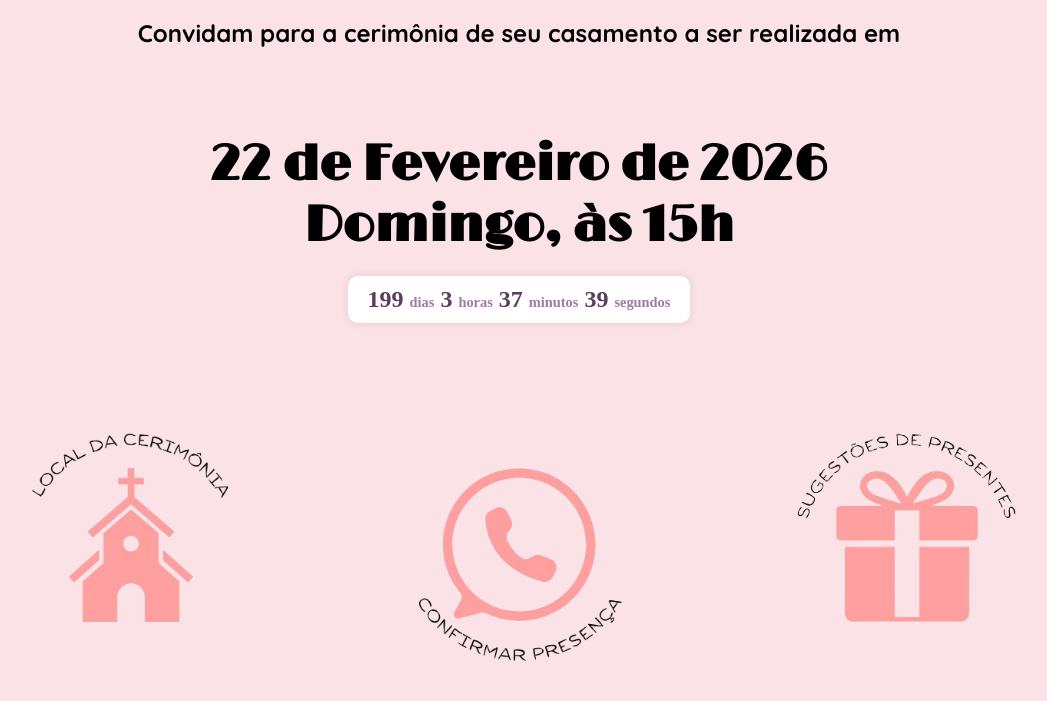
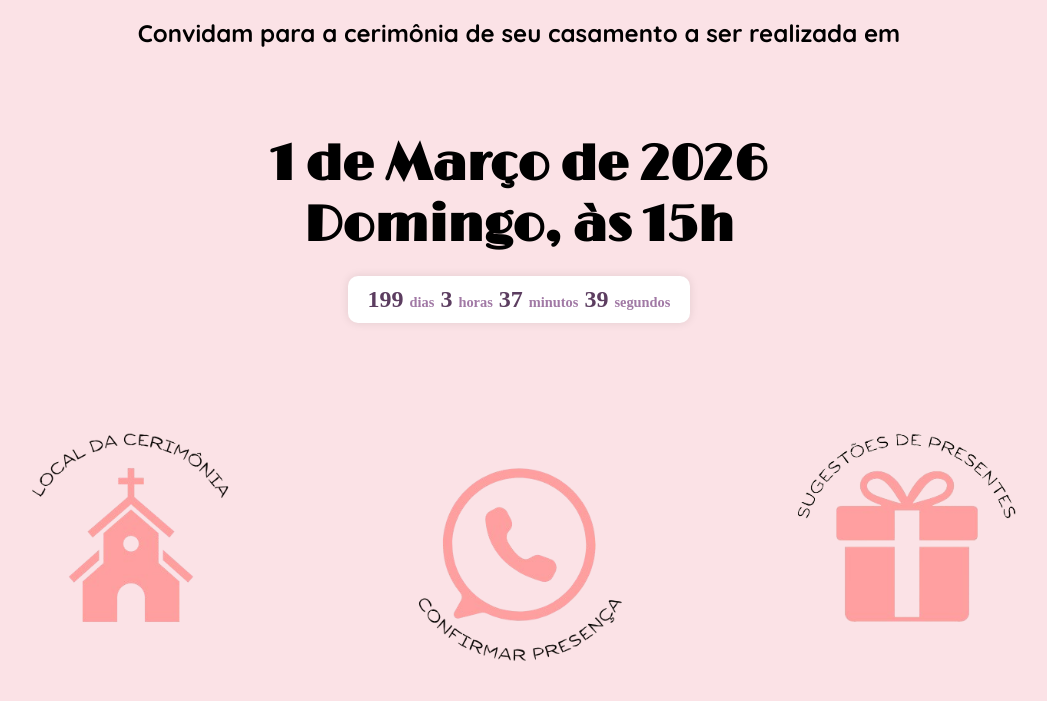
Before and after one commit to Kaiquealm708/CasamentoMirella-e-Isaque, a plain HTML site: page index.html in a window 1280 px wide. Shown: the part 1000-1701 px from the top of the page, without its empty margins (121-1168 px from the left). Drawn offline with nearby package versions, Linux system fonts and the light colour scheme.

Commit message:
Update index.html

```diff
--- a/index.html
+++ b/index.html
@@ -61,7 +61,7 @@
         Convidam para a cerimônia de seu casamento a ser realizada em</h2><br><br>
 
       <h2 class="data">
-        22 de Fevereiro de 2026<br>
+        1 de Março de 2026<br>
         Domingo, às 15h
       </h2>
 
```
